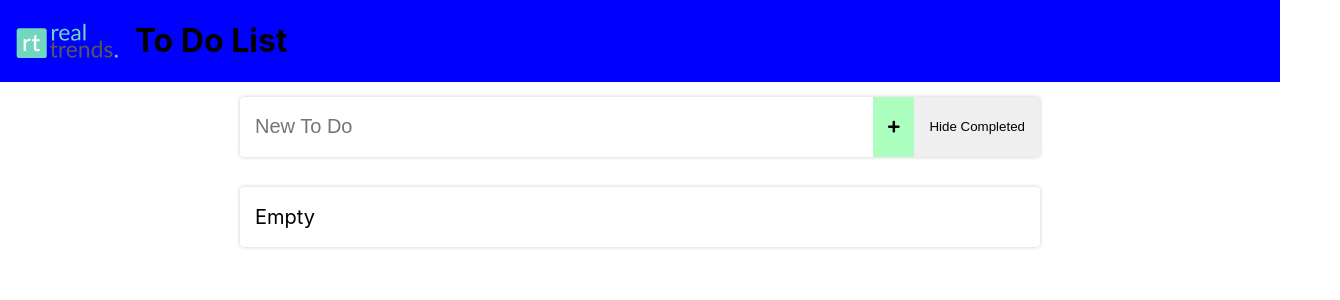
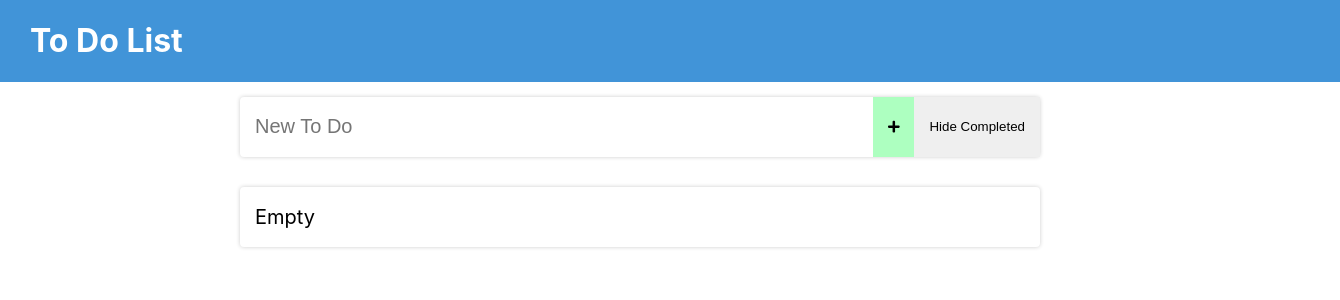
Before and after one commit to OtavioHo/react-todo-app, a React (Create React App) app: page / in a window 1280 px wide. Shown: the top 300 px of the page, 1340 px wide, since content can reach past the window. Built offline with nearby package versions, Linux system fonts and the light colour scheme.

Commit message:
Header style

```diff
--- a/src/components/Header/index.tsx
+++ b/src/components/Header/index.tsx
@@ -6,7 +6,7 @@ import logo from "../../assets/logo.svg";
 export default function Header(props: any) {
   return (
     <header>
-      <img src={logo} alt="Real Trends Logo" id="logo" />
+      {/* <img src={logo} alt="Real Trends Logo" id="logo" /> */}
       <h1>To Do List</h1>
     </header>
   );
--- a/src/components/Header/styles.css
+++ b/src/components/Header/styles.css
@@ -1,10 +1,12 @@
 header {
   width: 100vw;
   min-height:7vh;
-  background-color: blue;
+  background-color: #4194d8;
   display: flex;
   align-items: center;
   justify-content: flex-start;
+  color: #fff;
+  padding: 0 30px 0 30px;
 }
 
 #logo {
```
